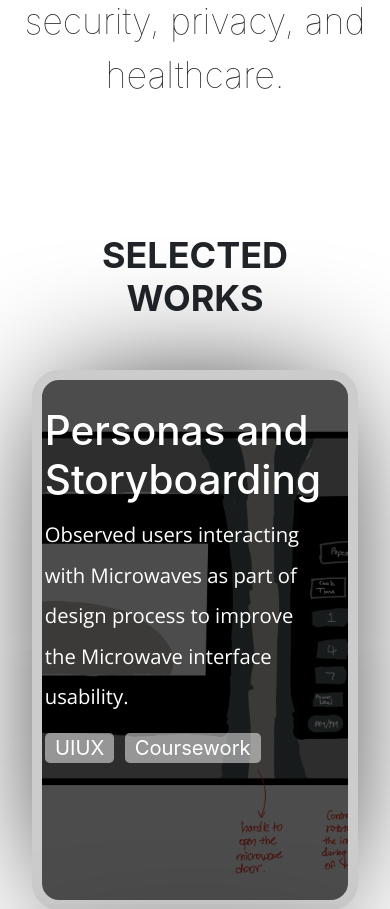
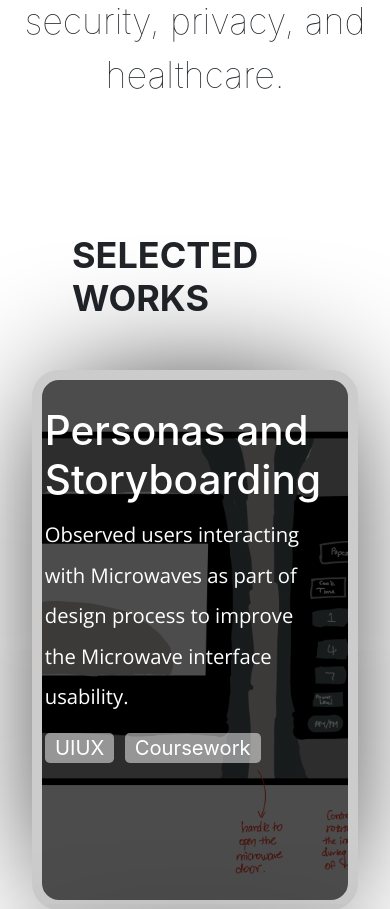
Before and after one commit to KoyenaPal/portfolio, a PHP site: page / in a window 390 px wide. Shown: the part 621-1530 px from the top of the page. Run offline with PHP 8.4, Linux system fonts and the light colour scheme; some libraries are stand-ins or nearby versions.

Commit message:
modified info css

```diff
--- a/assets/css/index.css
+++ b/assets/css/index.css
@@ -235,11 +235,11 @@ body {
   }
 
   @media screen and (max-width: 450px) {
-    .info {
+    /* .info {
       display: block;
       text-align: center;
-    }
-    .info h1 {
+    } */
+    /* .info h1 {
       margin: 0;
-    }
+    } */
   }
```
